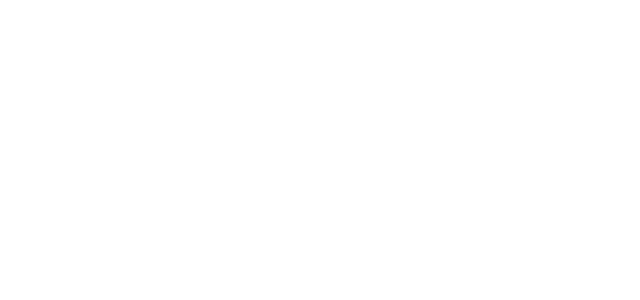
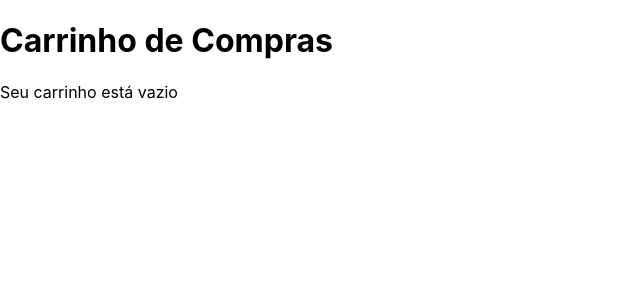
Before and after one commit to danielferreira95/Front-End-Online-Store, a React (Vite) app: page /cart in a window 1280 px wide. Before the commit this address had no page. Shown: the top 300 px of the page, without its empty margins (0-640 px from the left). Built offline with nearby package versions, Linux system fonts and the light colour scheme.

Commit message:
feat:create shopping cart page

```diff
--- a/src/App.tsx
+++ b/src/App.tsx
@@ -2,7 +2,9 @@
 // import { getCategories, getProductsFromCategoryAndQuery } from './services/api';
 import { Route, Routes } from 'react-router-dom';
 import './App.css';
+// import { Link } from 'react-router-dom';
 import Home from './pages/Home';
+import ScreenCart from './pages/ScreenCart';
 
 function App() {
   //  ! Pessoal, essa função não será usada no projeto. Só foi criada porque eu queria ver o retorno das funções do req 01. no console. Preferi não apagá-la pq se algum de nós quisermos usar ela em algum momento durante o desenvolvimento do projeto, é só descomentar ela e os imports do useEffect e das funções getCategories e getProductsFromCategoryAndQuery.
@@ -19,7 +21,9 @@ function App() {
   return (
     <Routes>
       <Route path="/" element={ <Home /> } />
+      <Route path="/cart" element={ <ScreenCart /> } />
     </Routes>
+
   );
 }
 
--- /dev/null
+++ b/src/components/CartLink.tsx
@@ -0,0 +1,14 @@
+import React from 'react';
+import { Link } from 'react-router-dom';
+// import ScreenCart from './ScreenCart';
+
+function cart() {
+  return (
+    <div>
+      <Link to="/cart" data-testid="shopping-cart-button">
+        Ir para o carrinho
+      </Link>
+    </div>
+  );
+}
+export default cart;
--- a/src/pages/Home.tsx
+++ b/src/pages/Home.tsx
@@ -1,9 +1,11 @@
 import Search from '../components/Search';
+import Cart from '../components/CartLink';
 
 function Home() {
   return (
     <div>
       <Search />
+      <Cart />
     </div>
   );
 }
--- /dev/null
+++ b/src/pages/ScreenCart.tsx
@@ -0,0 +1,12 @@
+import React from 'react';
+
+function ScreenCart() {
+  return (
+    <div>
+      <h1>Carrinho de Compras</h1>
+      <p data-testid="shopping-cart-empty-message">Seu carrinho está vazio</p>
+    </div>
+  );
+}
+
+export default ScreenCart;
```
